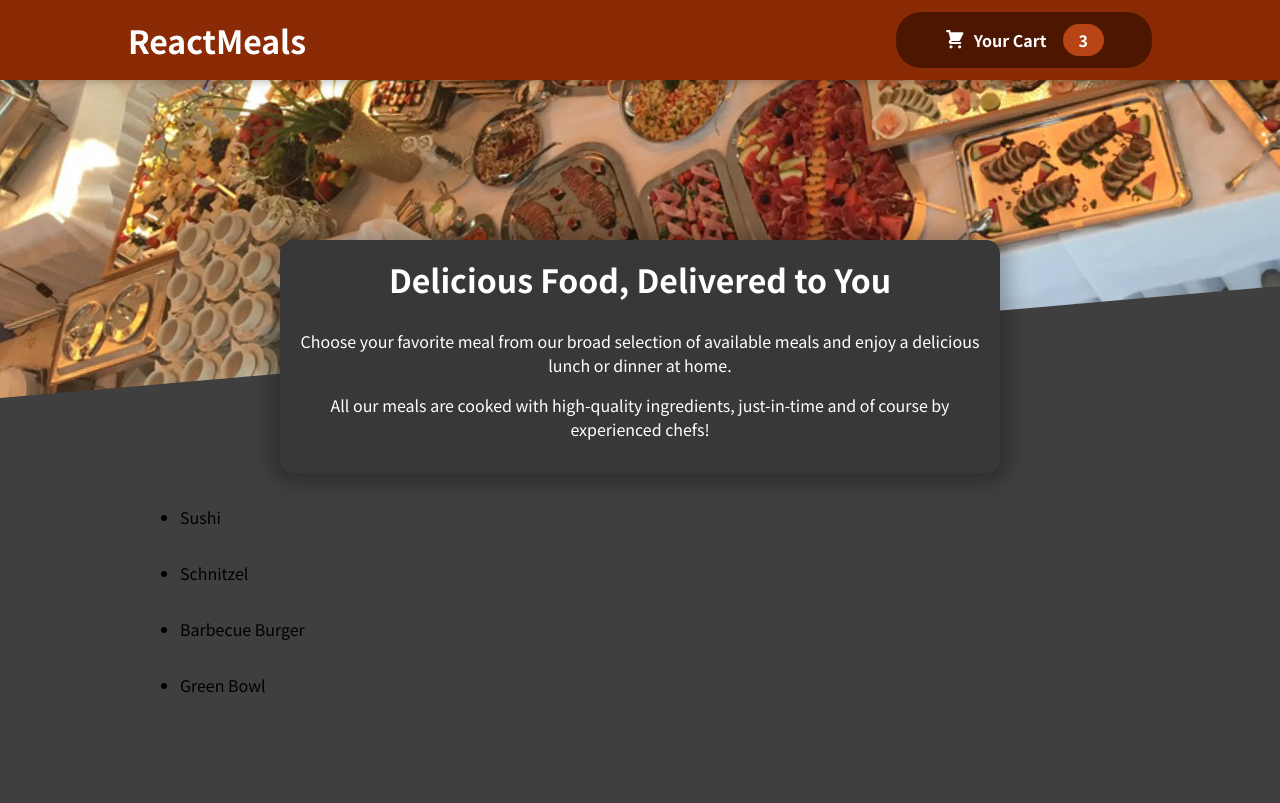
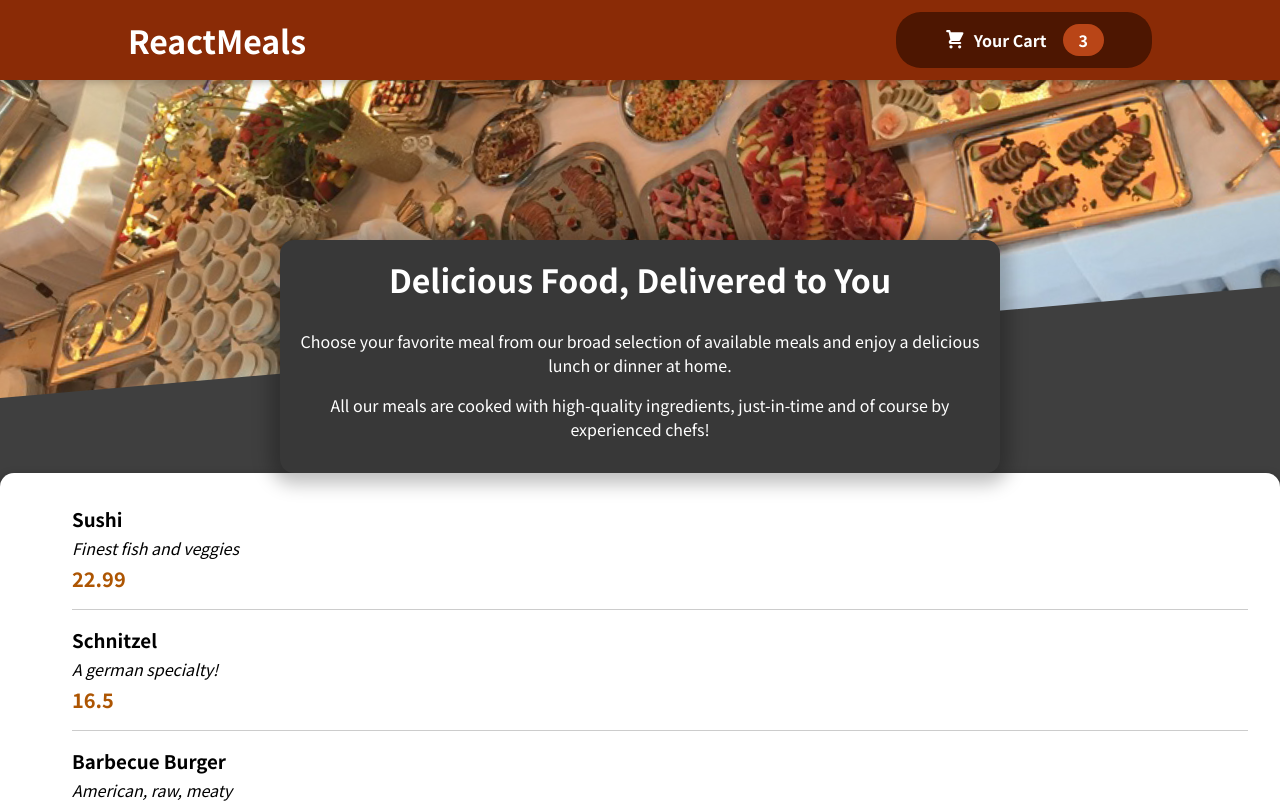
Before and after one commit to MacLier/FirstReact, a React (Create React App) app in the folder 005-FoodOrderProject/: page / in a window 1280 px wide. Shown: the top 803 px of the page. Built offline with nearby package versions, Linux system fonts and the light colour scheme.

Commit message:
feat: MealItem & MealItemForm basics added

```diff
--- a/005-FoodOrderProject/src/components/Meals/AvailableMeals.js
+++ b/005-FoodOrderProject/src/components/Meals/AvailableMeals.js
@@ -1,4 +1,6 @@
+import Card from "../UI/Card";
 import classes from "./AvailableMeals.module.css";
+import MealItem from "./MealItem/MealItem";
 
 const DUMMY_MEALS = [
     {
@@ -29,14 +31,22 @@ const DUMMY_MEALS = [
 
 const AvailableMeals = () => {
     const mealsList = DUMMY_MEALS.map(meal => {
-        return <li className={classes.meals}>{meal.name}</li>
+        return <MealItem
+            className={classes.meals}
+            key={meal.id}
+            name={meal.name}
+            description={meal.description}
+            price={meal.price}
+        >{meal.name}</MealItem>
     })
 
     return (
         <section>
-            <ul>
-                {mealsList}
-            </ul>
+            <Card>
+                <ul>
+                    {mealsList}
+                </ul>
+            </Card>
         </section>
     )
 };
--- /dev/null
+++ b/005-FoodOrderProject/src/components/Meals/MealItem/MealItem.js
@@ -0,0 +1,20 @@
+import classes from "./MealItem.module.css";
+
+const MealItem = props => {
+    const price = `$${props.price.toFixed(2)}`
+
+    return (
+        <li className={classes.meal}>
+            <div>
+                <h3>{props.name}</h3>
+                <div className={classes.description}>{props.description}</div>
+                <div className={classes.price}>{props.price}</div>
+            </div>
+            <div>
+
+            </div>
+        </li>
+    )
+};
+
+export default MealItem;
--- /dev/null
+++ b/005-FoodOrderProject/src/components/Meals/MealItem/MealItem.module.css
@@ -0,0 +1,22 @@
+.meal {
+    display: flex;
+    justify-content: space-between;
+    margin: 1rem;
+    padding-bottom: 1rem;
+    border-bottom: 1px solid #ccc;
+  }
+
+  .meal h3 {
+    margin: 0 0 0.25rem 0;
+  }
+
+  .description {
+    font-style: italic;
+  }
+
+  .price {
+    margin-top: 0.25rem;
+    font-weight: bold;
+    color: #ad5502;
+    font-size: 1.25rem;
+  }
--- a/005-FoodOrderProject/src/components/UI/Card.js
+++ b/005-FoodOrderProject/src/components/UI/Card.js
@@ -1,4 +1,4 @@
-import classes from "./CardModule.css";
+import classes from "./Card.module.css";
 
 const Card = props => {
     return (
```
Also changed, not shown: 005-FoodOrderProject/src/components/Meals/MealItem/MealItemForm.js (added, +7 -0 lines), 005-FoodOrderProject/src/components/Meals/MealItem/MealItemForm.module.css (added).
